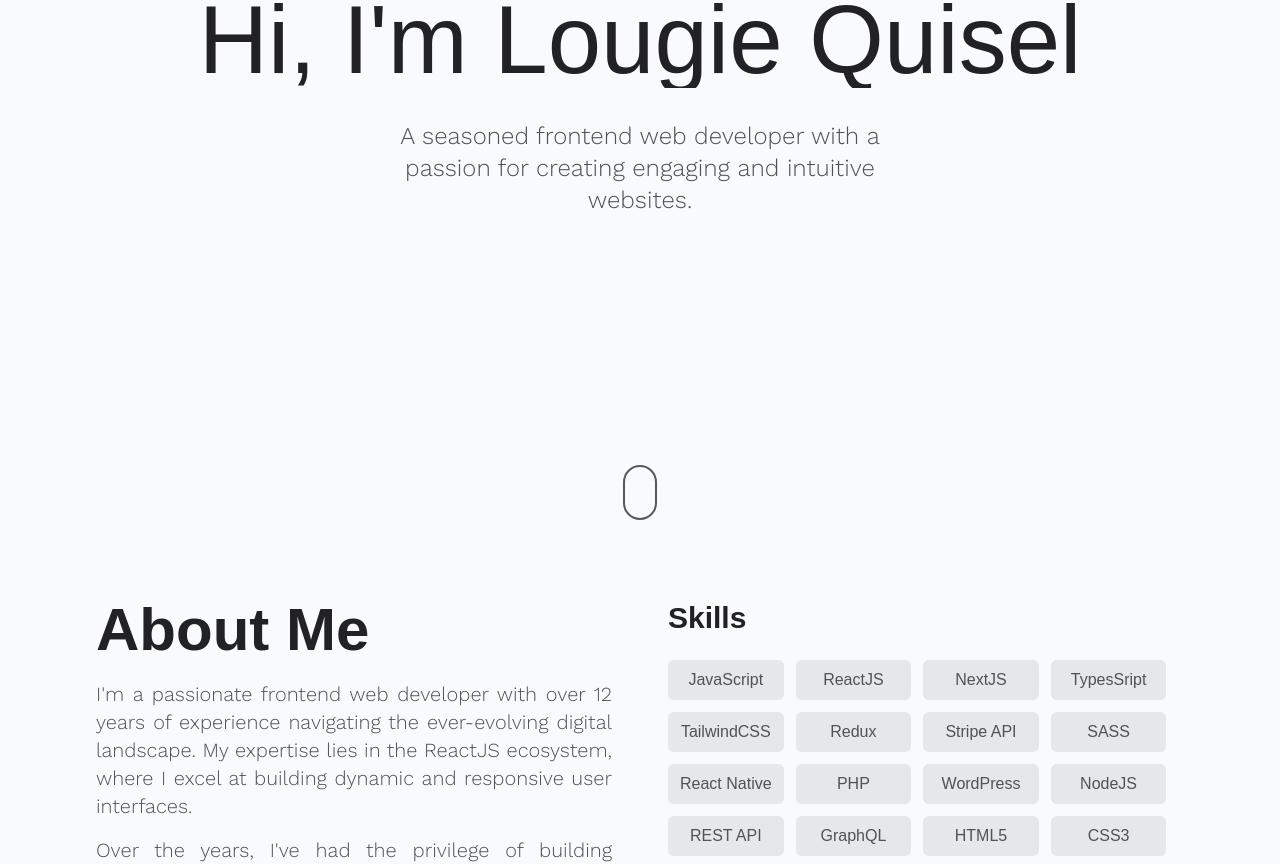
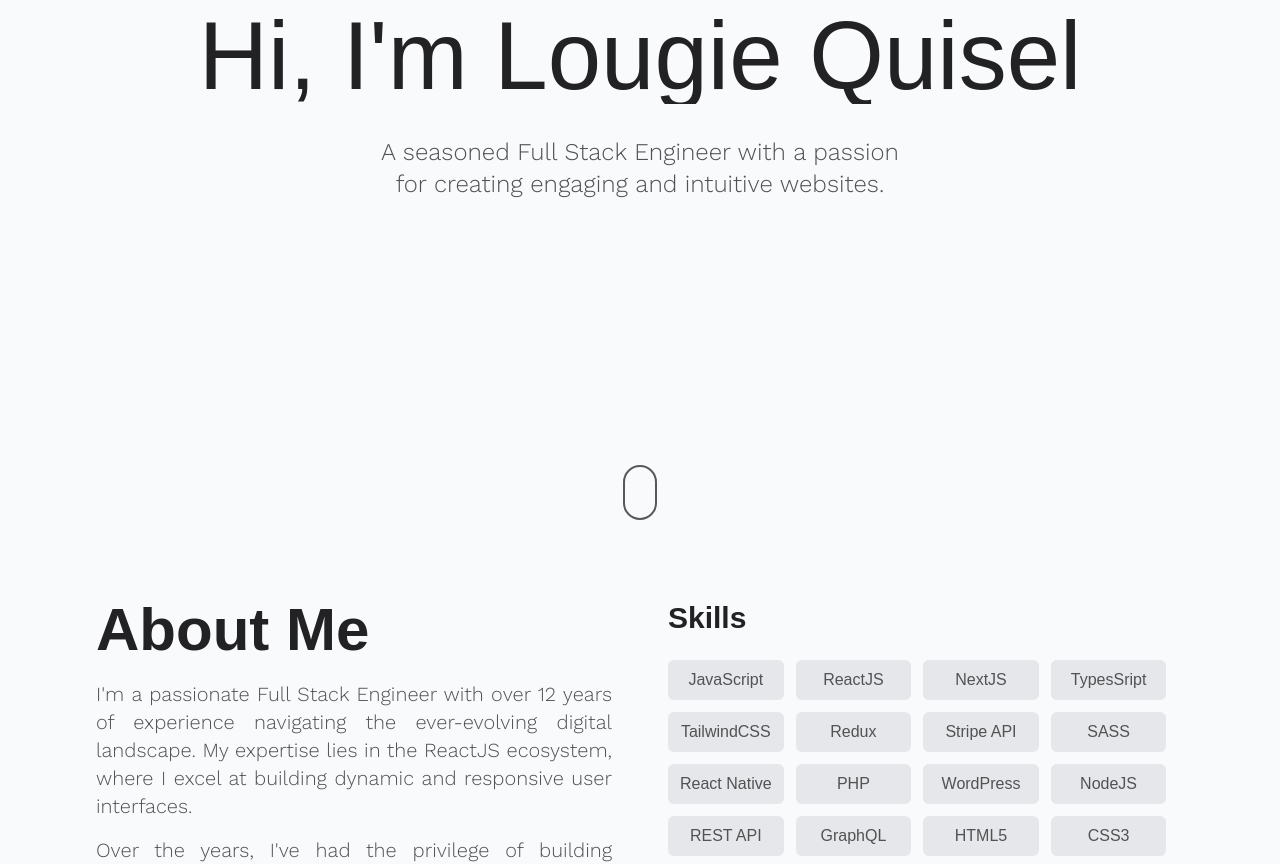
Before and after one commit to loq24/latest-portfolio, a Next.js app: page / in a window 1280 px wide. Shown: the part 280-1144 px from the top of the page. Built offline with nearby package versions, Linux system fonts and the light colour scheme; a web font is replaced by a local one.

Commit message:
Update title

```diff
--- a/app/layout.tsx
+++ b/app/layout.tsx
@@ -19,18 +19,18 @@ const workSans = Work_Sans({
 export const metadata = {
   title: {
     template: "Lougie Quisel | %s",
-    default: "Lougie Quisel | Frontend Web Developer",
+    default: "Lougie Quisel | Full Stack Engineer",
   },
   description:
-    "A seasoned frontend web developer with a passion for creating engaging and intuitive websites.",
+    "A seasoned Full Stack Engineer with a passion for creating engaging and intuitive websites.",
   metadataBase: new URL("https://portfolio-latest-loq24.vercel.app"),
   openGraph: {
     title: {
       template: "Lougie Quisel | %s",
-      default: "Lougie Quisel | Frontend Web Developer",
+      default: "Lougie Quisel | Full Stack Engineer",
     },
     description:
-      "A seasoned frontend web developer with a passion for creating engaging and intuitive websites.",
+      "A seasoned Full Stack Engineer with a passion for creating engaging and intuitive websites.",
     url: "https://lougiequisel.digital/",
     siteName: "Lougie Quisel",
     images: [
--- a/components/about/About.tsx
+++ b/components/about/About.tsx
@@ -13,7 +13,7 @@ export default function About() {
       <div className="mb-9 w-full lg:mb-0 lg:w-1/2">
         <Heading>About Me</Heading>
         <Text className="mb-4">
-          I&apos;m a passionate frontend web developer with over 12 years of
+          I&apos;m a passionate Full Stack Engineer with over 12 years of
           experience navigating the ever-evolving digital landscape. My
           expertise lies in the ReactJS ecosystem, where I excel at building
           dynamic and responsive user interfaces.
--- a/components/hero/Hero.tsx
+++ b/components/hero/Hero.tsx
@@ -38,7 +38,7 @@ export default function Hero() {
           className="bottom-clipped inline-block translate-y-7 overflow-hidden text-center font-work-sans text-base font-normal text-neutral-600 opacity-0 sm:text-xl lg:max-w-[50%] lg:text-2xl"
           data-animation="text"
         >
-          A seasoned frontend web developer with a passion for creating engaging
+          A seasoned Full Stack Engineer with a passion for creating engaging
           and intuitive websites.
         </h2>
 
```
